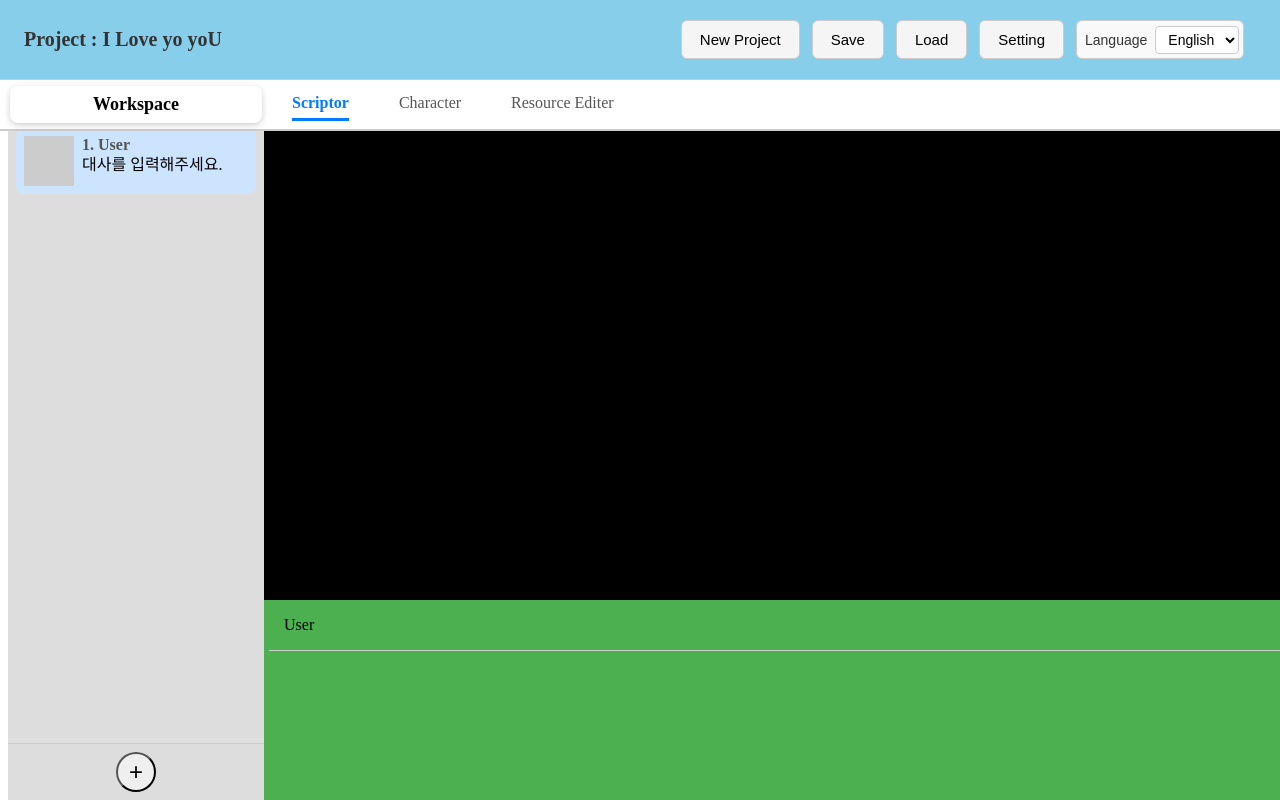
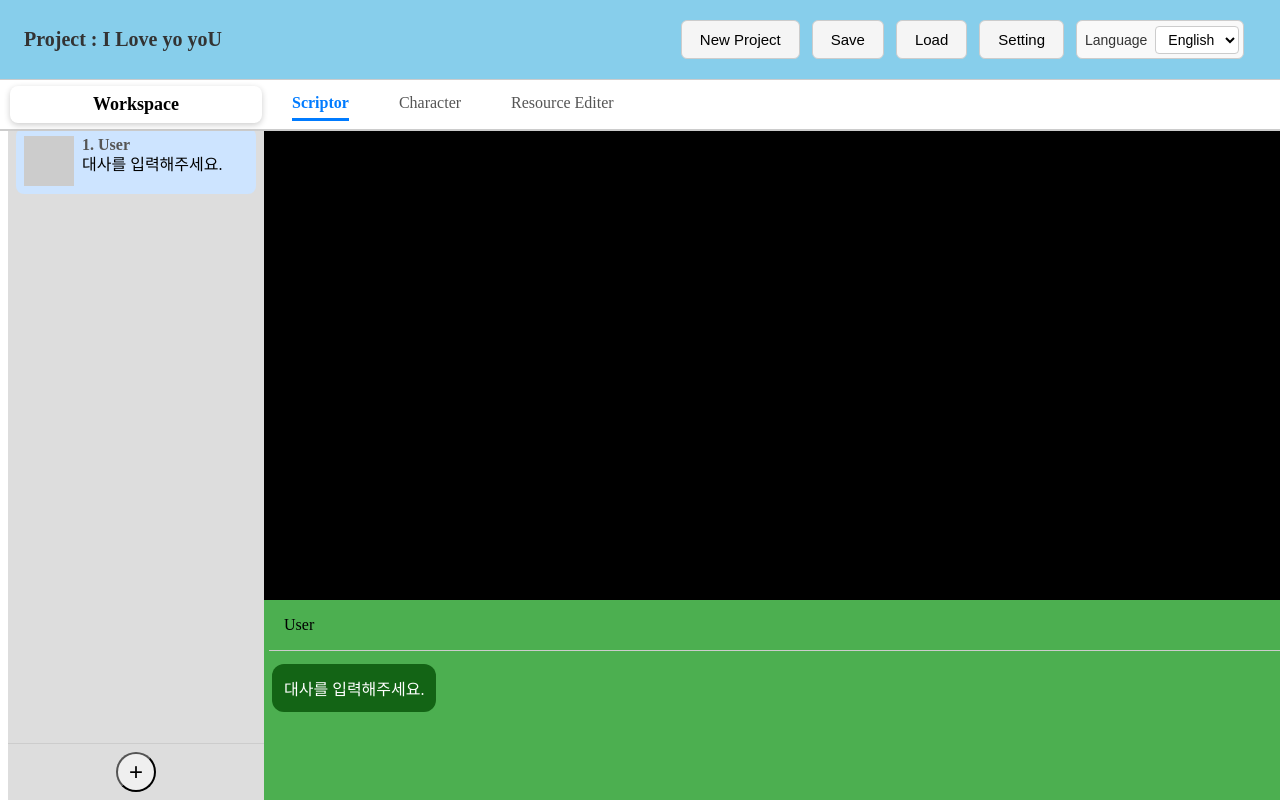
Before and after one commit to andoricano/JsonGenerator, a React (Vite) app: page / in a window 1280 px wide. Built offline with nearby package versions, Linux system fonts and the light colour scheme; no server answers.

Commit message:
[fix] 새로운 타입에 맞춰 Scriptor Editor 정상화.

```diff
--- a/src/components/main/tab/scriptor/TextBox/TextBoxSection.tsx
+++ b/src/components/main/tab/scriptor/TextBox/TextBoxSection.tsx
@@ -5,38 +5,32 @@ import { useAppStore } from '../../../../../AppProvider';
 import TextBoxEditingScript from './TextBoxEditingScript';
 
 export default function TextBoxSection() {
-  const { scriptItems, selectedIndex, setScriptItems, textEditing, setTextEditing } = useAppStore();
+  const { scriptItems, selectedIndex, updateScriptText, textEditing, setTextEditing } = useAppStore();
 
-  // 안전하게 접근, 기본값 설정
   const currentItem = scriptItems[selectedIndex] ?? { scriptString: { script: "" } };
   const scriptString = currentItem;
 
-  // const handleSave = (script: string) => {
-  //   if (!script.trim()) return;
-
-  //   setScriptItems(prev =>
-  //     prev.map((item, idx) =>
-
-  //     )
-  //   );
-  //   setTextEditing(false);
-  // };
+  const handleSave = (script: string) => {
+    if (!script.trim()) return;
+    updateScriptText(script)
+    setTextEditing(false);
+  };
 
   return (
     <div style={styles.container}>
       <TextChracter />
-      {/* {textEditing ? (
+      {textEditing ? (
         <TextBoxEditingScript
           scriptString={scriptString}
           onSave={handleSave}
           onCancel={() => setTextEditing(false)}
         />
       ) : (
-        // <TextBoxScript
-        //   scriptString={scriptString}
-        //   onEditStart={() => setTextEditing(true)}
-        // />
-      )} */}
+        <TextBoxScript
+          scriptString={scriptString}
+          onEditStart={() => setTextEditing(true)}
+        />
+      )}
     </div>
   );
 }
--- a/src/stores/AppStore.ts
+++ b/src/stores/AppStore.ts
@@ -68,9 +68,17 @@ export function useStoreLogic() {
   });
 
   //Scriptor
+  const updateScriptText = (newText: string) => {
+    setScriptItems(prev =>
+      prev.map((item, idx) =>
+        idx === selectedIndex
+          ? { ...item, text: newText }
+          : item
+      )
+    );
+  };
 
   const [textEditing, setTextEditing] = useState(false);
-
 
   const resetScriptorStore = () => {
     setTextEditing(false)
@@ -193,6 +201,7 @@ export function useStoreLogic() {
     // Logic Store
     images,
     addImage,
+    updateScriptText,
     updateScriptCharacter,
     removeImage,
     scriptItems,
```
